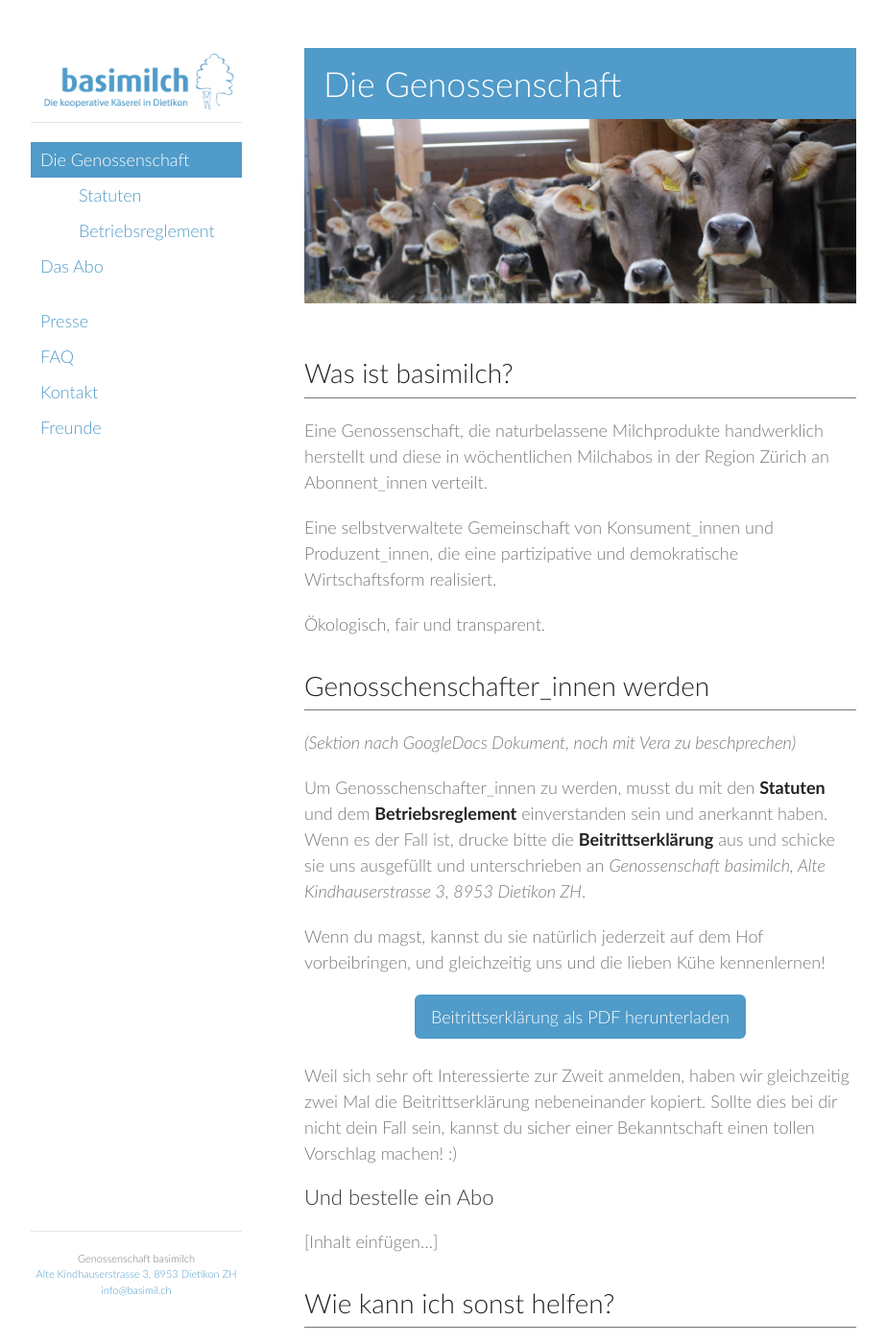
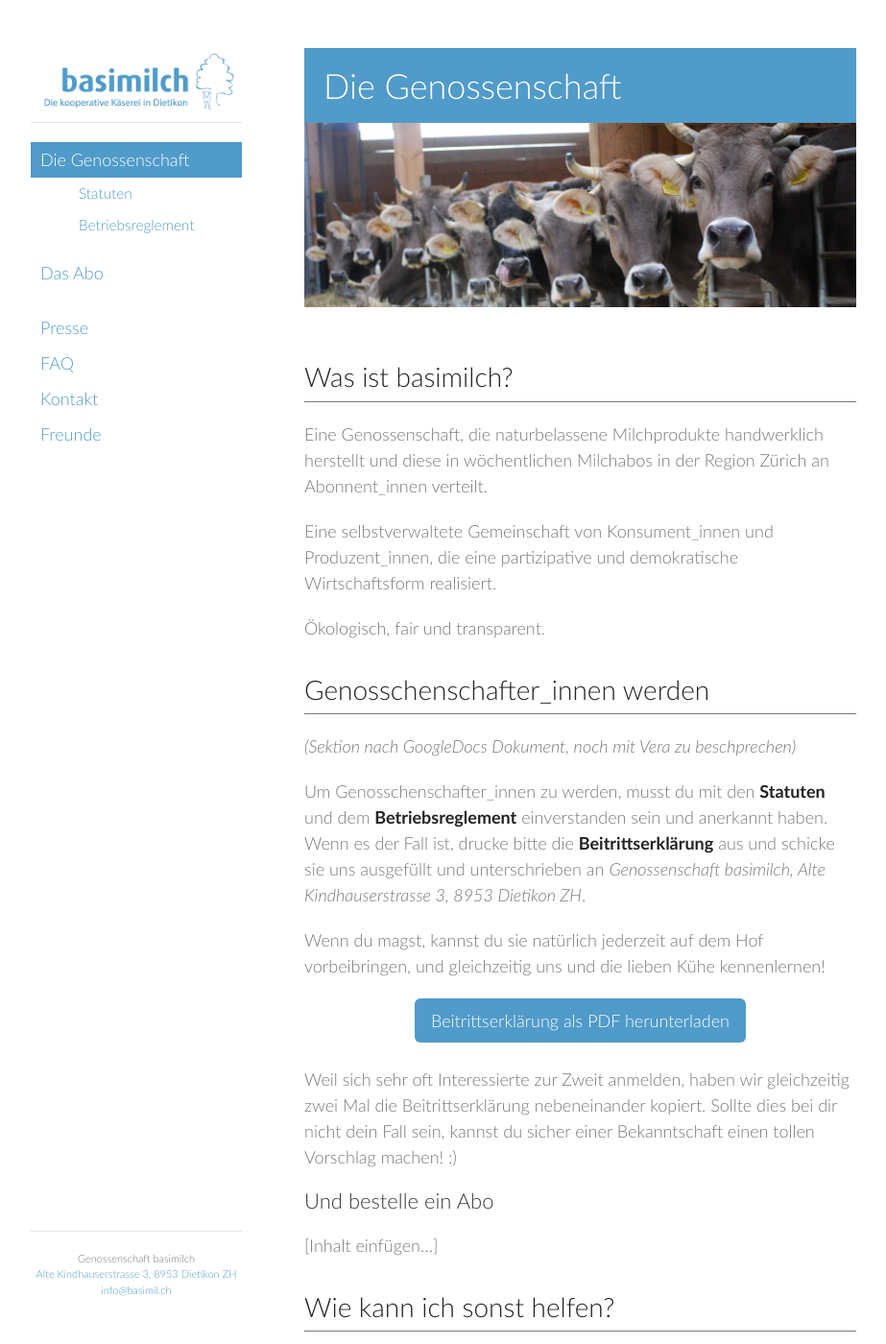
Before and after one commit to vryser/basimilch.github.io, a Jekyll site: the page built from pages/01-die-genossenschaft.md, in a window 1280 px wide and 1400 px high. Shown: the whole window at 96% size, without its empty margins (178-1101 px from the left). Built offline with Jekyll 4.4.1, drawn with Linux system fonts in a browser that asks for light colours.

Commit message:
change: make subsections toc font smaller and enhance header

```diff
--- a/_layouts/default.html
+++ b/_layouts/default.html
@@ -47,12 +47,16 @@
     <div class="wrapper">
       <header>
         <style>
+          .sections-menu-group,
+          .subsections-menu-group {
+            list-style-type: none;
+          }
           .sections-menu-group {
             padding-left: 0;
           }
-          .sections-menu-group,
           .subsections-menu-group {
-            list-style-type: none;
+            font-size: 0.85em;
+            margin-bottom: 15px;
           }
           .section-menu-item {
             width: 100%;
@@ -64,7 +68,7 @@
           }
         </style>
         {% if page.url == "/" %}
-          <a class="home-link" href="/"><img src="/images/logo_blau_512px.png" alt="basimilch"></a>
+          <a class="home-link active" href="/"><img src="/images/logo_blau_512px.png" alt="basimilch"></a>
         {% else %}
           <a class="home-link" href="/"><img src="/images/logo_weiss_512px.png" alt="basimilch"></a>
         {% endif %}
--- a/css/basimilch.css
+++ b/css/basimilch.css
@@ -77,6 +77,7 @@ a:hover {
 }
 a:active,
 a.active,
+a.active img,
 .btn-info,
 .page-title {
   background-color: #509BC9;
@@ -85,7 +86,7 @@ a.active,
 }
 .page-title {
   font-size: 36px;
-  padding: 10px;
+  padding: 12px;
   padding-left: 20px;
   margin-bottom: 0;
 }
```
